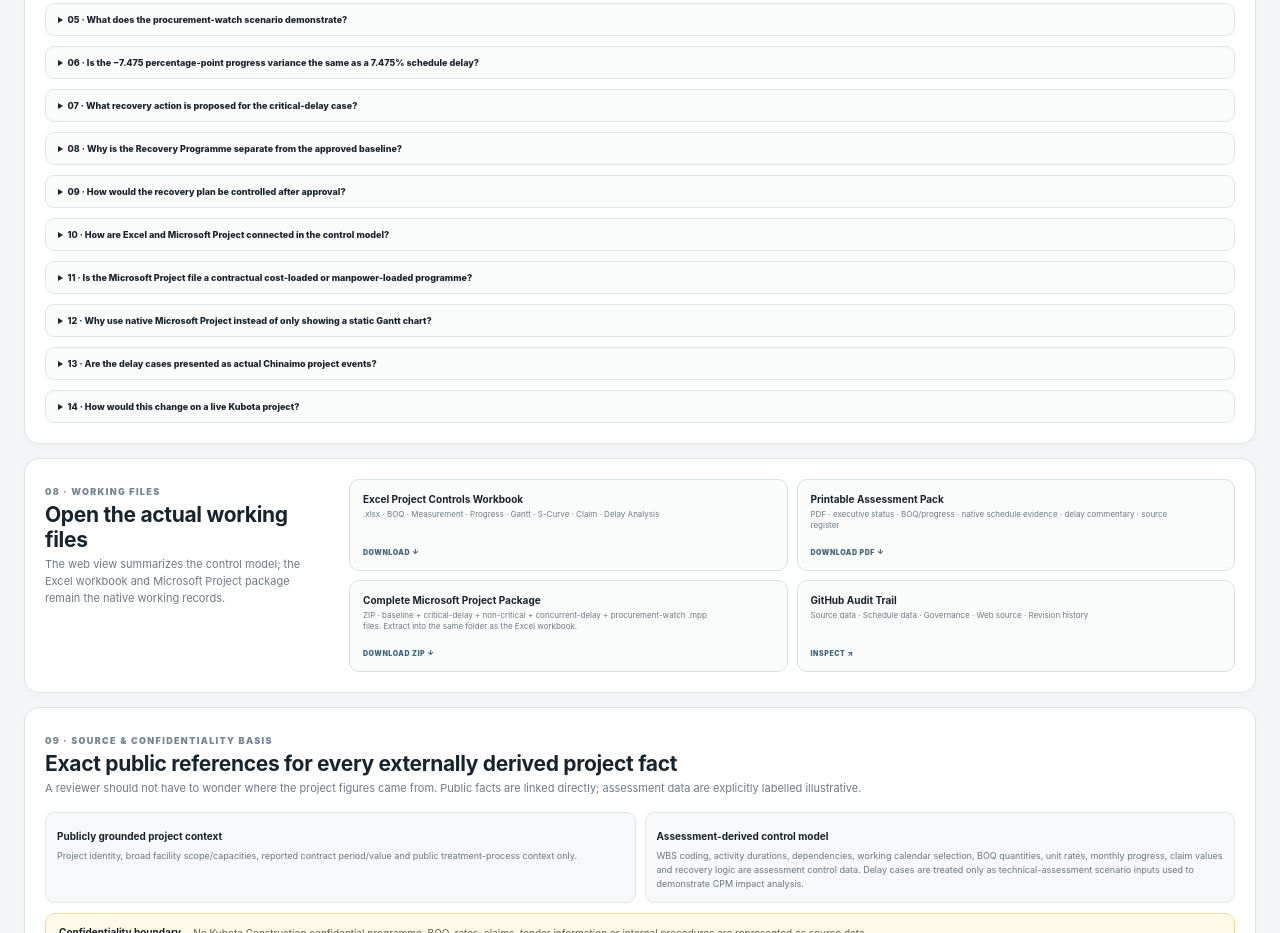
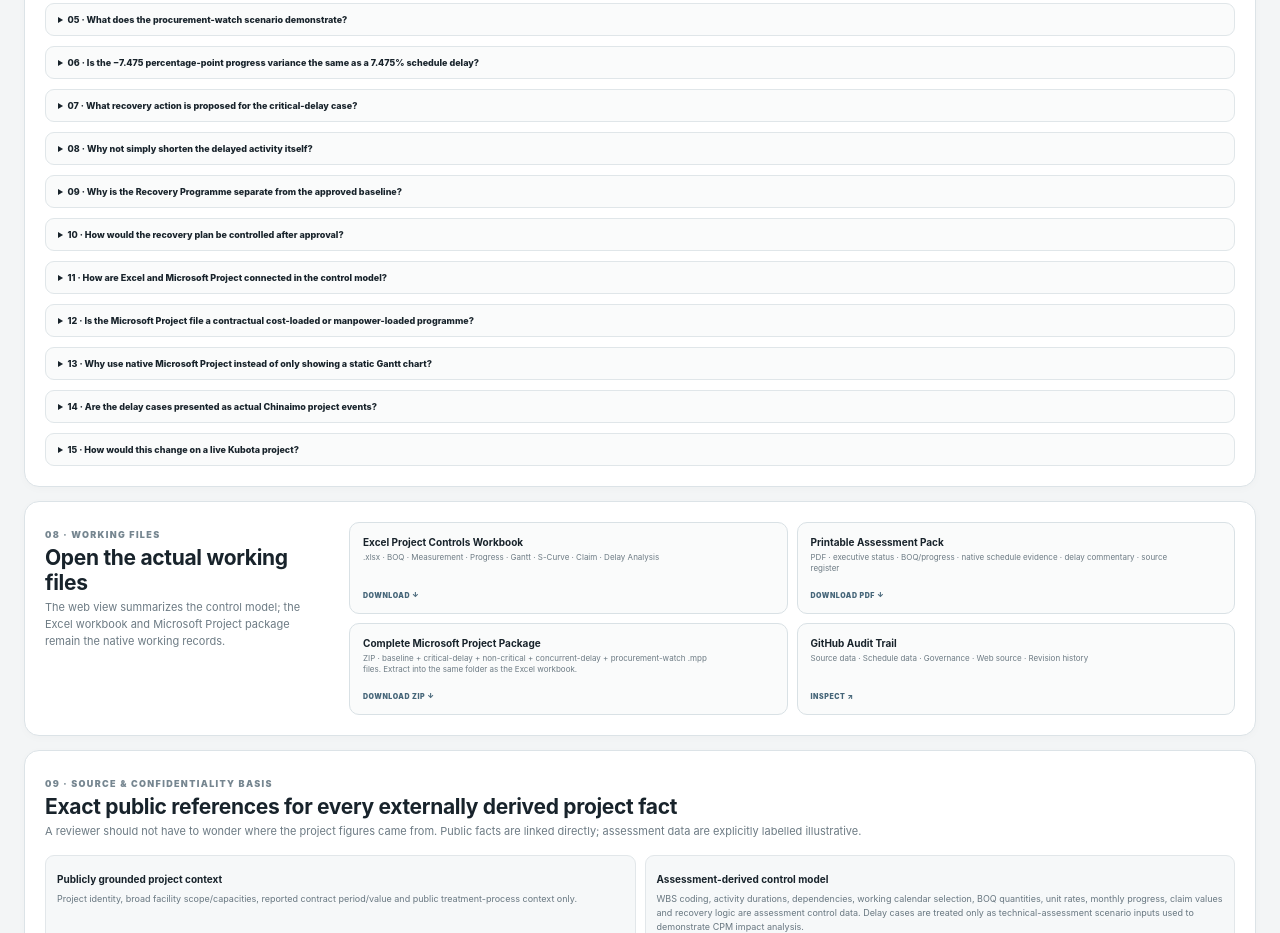
Before and after one commit to michaelfutol/Michael-Futol-Chinaimo-Project-Controls, a Next.js app: page / in a window 1280 px wide. Shown: the part 6100-7033 px from the top of the page. Built offline with nearby package versions, Linux system fonts and the light colour scheme.

Commit message:
site: align reviewer FAQ with final 15-question defence notes

```diff
--- a/app/ReviewerFAQ.tsx
+++ b/app/ReviewerFAQ.tsx
@@ -28,6 +28,10 @@ const questions = [
     a: <>The separate recovery test targets downstream critical work after the delayed filter structure: <code>WTP-CIV-070</code> Internal Channels / Pipe Galleries and <code>WTP-CIV-080</code> Waterproofing / Protective Coating, with an illustrative five-working-day duration recovery target on each. Possible implementation methods include resequencing, selective safe fast-tracking and targeted resource increases. Those methods are not assumed to be automatically feasible; they require constructability, resource, safety, quality and cost validation by the project team before commitment.</>
   },
   {
+    q: 'Why not simply shorten the delayed activity itself?',
+    a: <>Because the delay may already have occurred or may represent a condition that cannot realistically be reversed. Recovery planning should examine the remaining controlling chain rather than rewrite the historical event that caused the delay. In this assessment, intervention is tested on downstream critical work where sequencing, interfaces or resources may provide a genuine opportunity to regain time.</>
+  },
+  {
     q: 'Why is the Recovery Programme separate from the approved baseline?',
     a: <>Because the baseline is the approved reference against which performance and change are measured. A recovery proposal should not erase the evidence of the original commitment or the current forecast. This assessment therefore preserves the baseline, keeps the delay scenario as a separate test case and develops recovery as a separate programme that can be recalculated, reviewed and accepted or rejected without rewriting history.</>
   },
@@ -41,7 +45,7 @@ const questions = [
   },
   {
     q: 'Is the Microsoft Project file a contractual cost-loaded or manpower-loaded programme?',
-    a: <>No. BOQ-linked control values are mirrored into native Project custom cost fields for reconciliation and reviewer inspection; they are not represented as incurred accounting cost. Resources prefixed <code>CTRL -</code> are normalized schedule-derived control workstreams so that native Work / Resource Usage views are meaningful. They are not a manpower histogram, staffing commitment or productivity promise.</>
+    a: <>No. BOQ-linked control values are mirrored into native Project custom cost fields for reconciliation and reviewer inspection; they are not represented as incurred accounting cost. Resources prefixed <code>CTRL -</code> are normalized schedule-derived control workstreams so that native Work / Resource Usage views are meaningful. Their Work is a schedule-derived control quantity based on task duration, with zero rates; it is not a manpower histogram, staffing commitment or productivity promise.</>
   },
   {
     q: 'Why use native Microsoft Project instead of only showing a static Gantt chart?',
```
